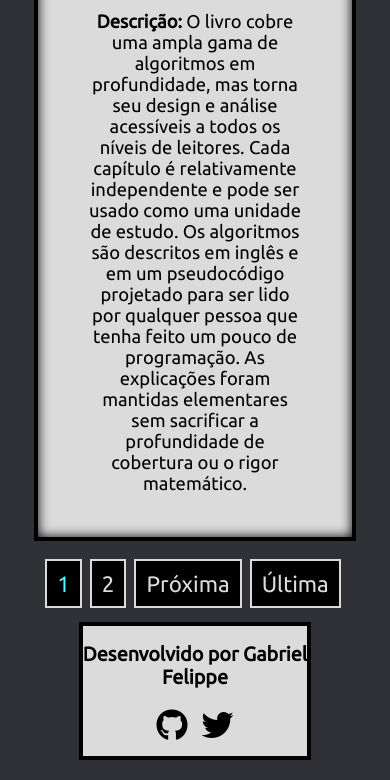
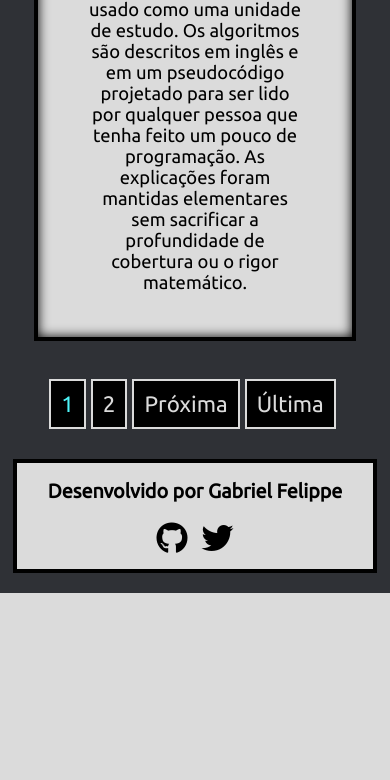
Before and after one commit to the-akira/cc33z-webiste, a Django app: page /livros/ in a window 390 px wide. Shown: the part 4488-5268 px from the top of the page. After the commit the page ends 5081 px from the top, so only its background shows below. Run offline with Django 3.2, Linux system fonts and the light colour scheme; data comes from the database, SQL or seed files in the repository; some libraries are stand-ins or nearby versions.

Commit message:
Melhorias na User Interface

```diff
--- a/cursos/static/css/styles.css
+++ b/cursos/static/css/styles.css
@@ -316,6 +316,34 @@ span {
   font-weight: bold;
 }
 
+::-webkit-scrollbar {
+  width: 18px;
+}
+
+::-webkit-scrollbar-track {
+  box-shadow: inset 0 0 25px grey;
+}
+
+::-webkit-scrollbar-thumb {
+  background: black;
+  border: 3px solid #4EF5F9;
+}
+
+@media screen and (max-width: 1175px) {
+  .livros {
+    width: 80%;
+  }
+}
+
+@media screen and (max-width: 1000px) {
+  .cursos {
+    width: 85%;
+  }
+  footer {
+    width: 85%;
+  }
+}
+
 @media screen and (max-width: 800px) {
   .main-image {
     width: 80%;
@@ -323,9 +351,12 @@ span {
   }
 }
 
-@media screen and (max-width: 600px) {
+@media screen and (max-width: 765px) {
+  .main-title {
+    font-size: 2.4rem;
+  }
   .cursos {
-    width: 77%;
+    width: 85%;
   }
   .cursos > h2 {
     font-size: 1.5rem;
@@ -350,13 +381,14 @@ span {
     width: 84%;
   }
   .livros > img {
-    width: 80%;
+    width: 60%;
     height: auto;
   }
   .livros > p:last-child {
     text-align: center;
   }
   .sobre-detalhes > p {
+    font-size: 1.09rem;
     text-align: center;
     margin-left: 7.5px;
     margin-right: 7.5px;
@@ -364,4 +396,30 @@ span {
   .contato-btn {
     width: 45%;
   }
+  footer {
+    width: 85%;
+  }
 }
+
+@media screen and (max-width: 640px) {
+  .paginas{
+    display: flex;
+    flex-wrap: wrap;
+    margin-top: 30px;
+    margin-bottom: 30px;
+    justify-content: center;
+  }
+  .paginas > a{
+    margin-top: 8px;
+    margin-right: 5px;
+  }
+}
+
+@media screen and (max-width: 550px) {
+  .cursos {
+    width: 95%;
+  }
+  footer {
+    width: 95%;
+  }
+}
```
